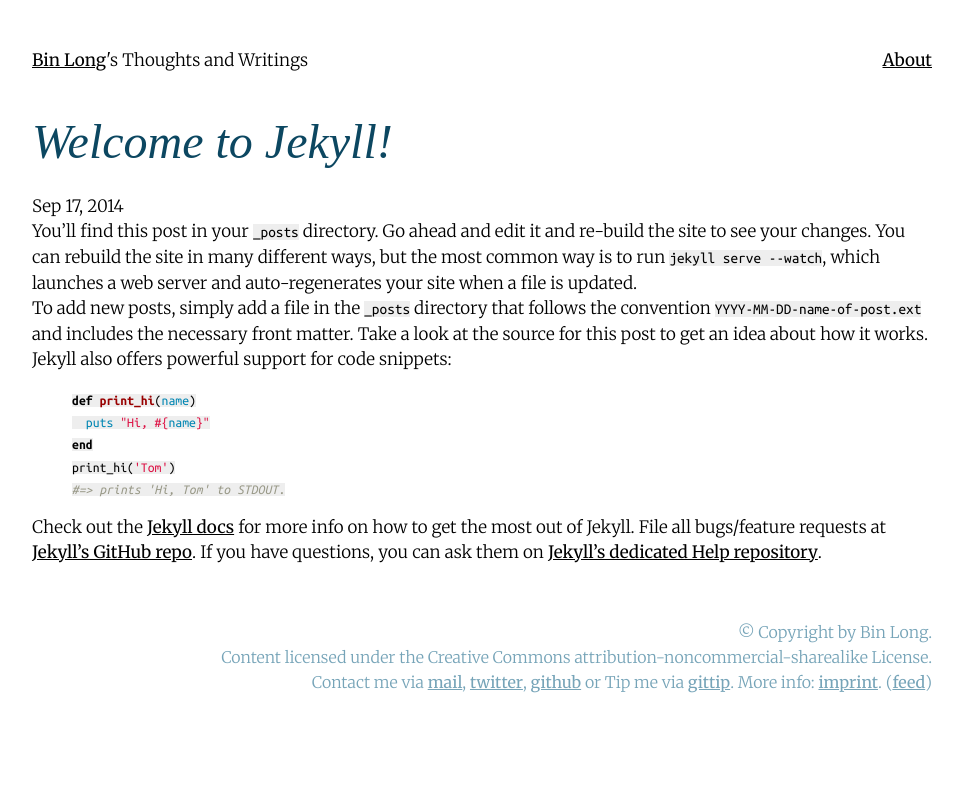
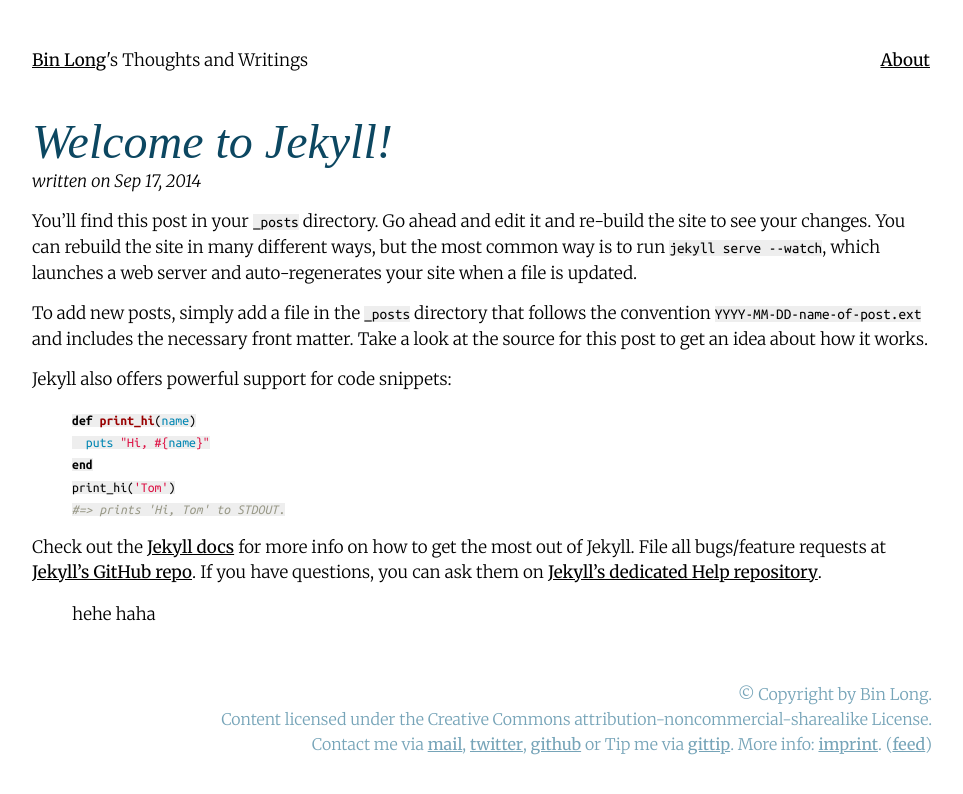
Before and after one commit to sjtubinlong/lucumr-jekyll, a Jekyll site: the page built from _posts/2014-09-17-welcome-to-jekyll.markdown, in a window 1280 px wide. Shown: the top 794 px of the page, without its empty margins (158-1121 px from the left). Built offline with Jekyll 4.4.1, drawn with Linux system fonts in a browser that asks for light colours; some web fonts are replaced.

Commit message:
fix layout details

```diff
--- a/_includes/header.html
+++ b/_includes/header.html
@@ -5,7 +5,7 @@
   <ul>
     {% for page in site.pages %}
       {% if page.title %}
-            <a class="page-link" href="{{ page.url | prepend: site.baseurl }}">{{ page.title }}</a>
+             <li><a class="page-link" href="{{ page.url | prepend: site.baseurl }}">{{ page.title }}</a></li>
       {% endif %}
     {% endfor %}
   </ul>
--- a/_layouts/post.html
+++ b/_layouts/post.html
@@ -1,15 +1,6 @@
 ---
 layout: default
 ---
-<div class="post">
-
-  <header class="post-header">
-    <h1 class="post-title">{{ page.title }}</h1>
-    <p class="post-meta">{{ page.date | date: "%b %-d, %Y" }}{% if page.author %} • {{ page.author }}{% endif %}{% if page.meta %} • {{ page.meta }}{% endif %}</p>
-  </header>
-
-  <article class="post-content">
+    <h1 class="title">{{ page.title }}</h1>
+    <p class="date">written on {{ page.date | date: "%b %-d, %Y" }}{% if page.author %} • {{ page.author }}{% endif %}{% if page.meta %} • {{ page.meta }}{% endif %}</p>
     {{ content }}
-  </article>
-
-</div>
--- a/_posts/2014-09-17-welcome-to-jekyll.markdown
+++ b/_posts/2014-09-17-welcome-to-jekyll.markdown
@@ -21,6 +21,9 @@
 
 Check out the [Jekyll docs][jekyll] for more info on how to get the most out of Jekyll. File all bugs/feature requests at [Jekyll’s GitHub repo][jekyll-gh]. If you have questions, you can ask them on [Jekyll’s dedicated Help repository][jekyll-help].
 
+> hehe
+> haha
+
 [jekyll]:      http://jekyllrb.com
 [jekyll-gh]:   https://github.com/jekyll/jekyll
 [jekyll-help]: https://github.com/jekyll/jekyll-help
--- a/_sass/_base.scss
+++ b/_sass/_base.scss
@@ -185,7 +185,7 @@
     }
 }
 p {
-    margin: 0;
+    margin: 15px 0 15px 0;
     &.tags {
         text-align: right;
     }
```
Also changed, not shown: 6 other files.
